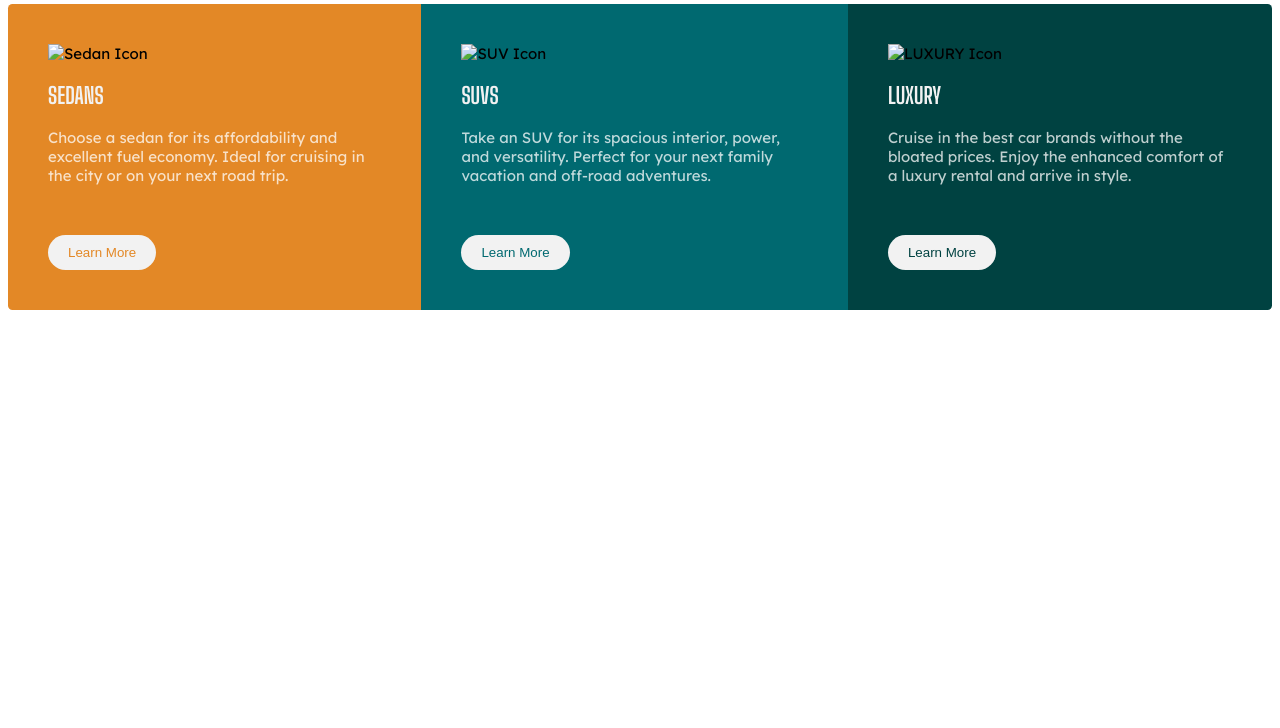
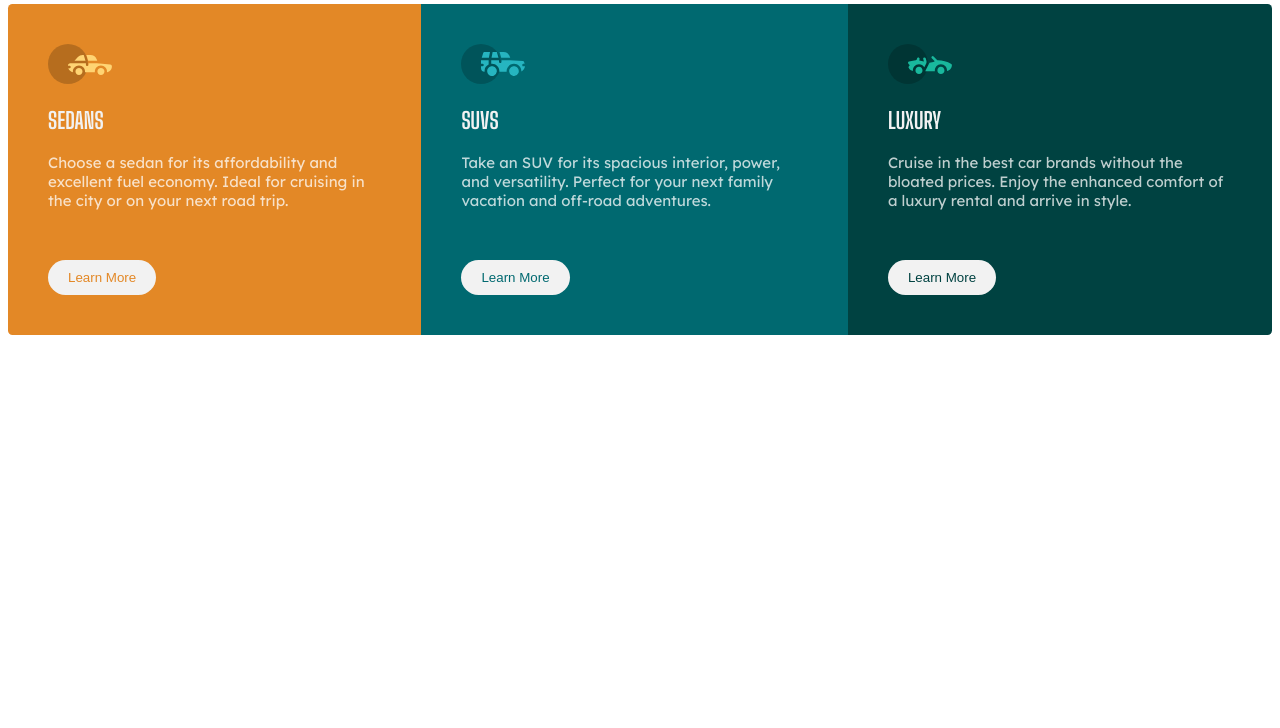
Before and after one commit to Festusali/grid-flexbox-design, a plain HTML site: page index.html in a window 1280 px wide. Shown: the part 72-800 px from the top of the page. Drawn offline with Linux system fonts and the light colour scheme; the site is published under a folder, as on GitHub Pages, so addresses that start at the root find nothing; a web font is replaced by a local one.

Commit message:
Fixed Broken Images

```diff
--- a/index.html
+++ b/index.html
@@ -5,7 +5,7 @@
     <meta http-equiv="X-UA-Compatible" content="IE=edge">
     <meta name="viewport" content="width=device-width, initial-scale=1.0">
     <link rel="stylesheet" href="css/style.css">
-    <link rel="shortcut icon" href="/images/favicon-32x32.png" type="image/x-icon">
+    <link rel="shortcut icon" href="images/favicon-32x32.png" type="image/x-icon">
     <link rel="stylesheet" href="https://fonts.google.com/specimen/Lexend+Deca">
     <link rel="preconnect" href="https://fonts.googleapis.com">
     <link rel="preconnect" href="https://fonts.gstatic.com" crossorigin>
@@ -21,7 +21,7 @@
     <section class="design">
         <div class="container">
             <div class="orange car">
-                <img src="/images/icon-sedans.svg" alt="Sedan Icon">
+                <img src="images/icon-sedans.svg" alt="Sedan Icon">
                 <div>
                     <h1>SEDANS</h1>
                     <p>
@@ -31,7 +31,7 @@
                 <button class="orange">Learn More</button>
             </div>
             <div class="light-dark-cyan car">
-                <img src="/images/icon-suvs.svg" alt="SUV Icon">
+                <img src="images/icon-suvs.svg" alt="SUV Icon">
                 <div>
                     <h1>SUVS</h1>
                     <p>
@@ -41,7 +41,7 @@
                 <button class="light-dark-cyan">Learn More</button>
             </div>
             <div class="deep-dark-cyan car">
-                <img src="/images/icon-luxury.svg" alt="LUXURY Icon">
+                <img src="images/icon-luxury.svg" alt="LUXURY Icon">
                 <div>
                     <h1>LUXURY</h1>
                     <p>
```
